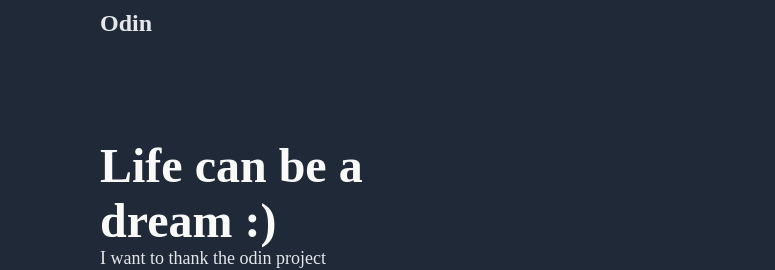
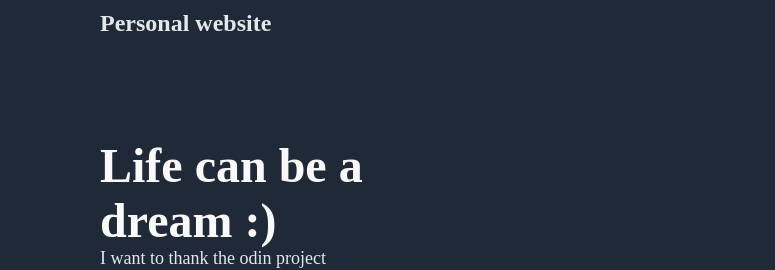
Before and after one commit to Opi22/page-odin, a plain HTML site: page index.html in a window 1280 px wide. Shown: the top 270 px of the page, 0-775 px from the left. Drawn offline with Linux system fonts and the light colour scheme.

Commit message:
this is a change in the website i will make it my personal website

```diff
--- a/index.html
+++ b/index.html
@@ -2,7 +2,7 @@
 <html lang="en">
 
 <head>
-    <title>Odin Page</title>
+    <title>Personal website</title>
     <meta charset="UTF-8">
     <link rel="stylesheet" href="style.css">
 </head>
@@ -10,7 +10,7 @@
 <body>
     <div class="container_1">
         <div class="box2">
-            <h1 id="logo"> Odin</h1>
+            <h1 id="logo"> Personal website</h1>
             <ul class="links">
                 <a href="#">link one </a>
                 <a href="#">linke two</a>
```
